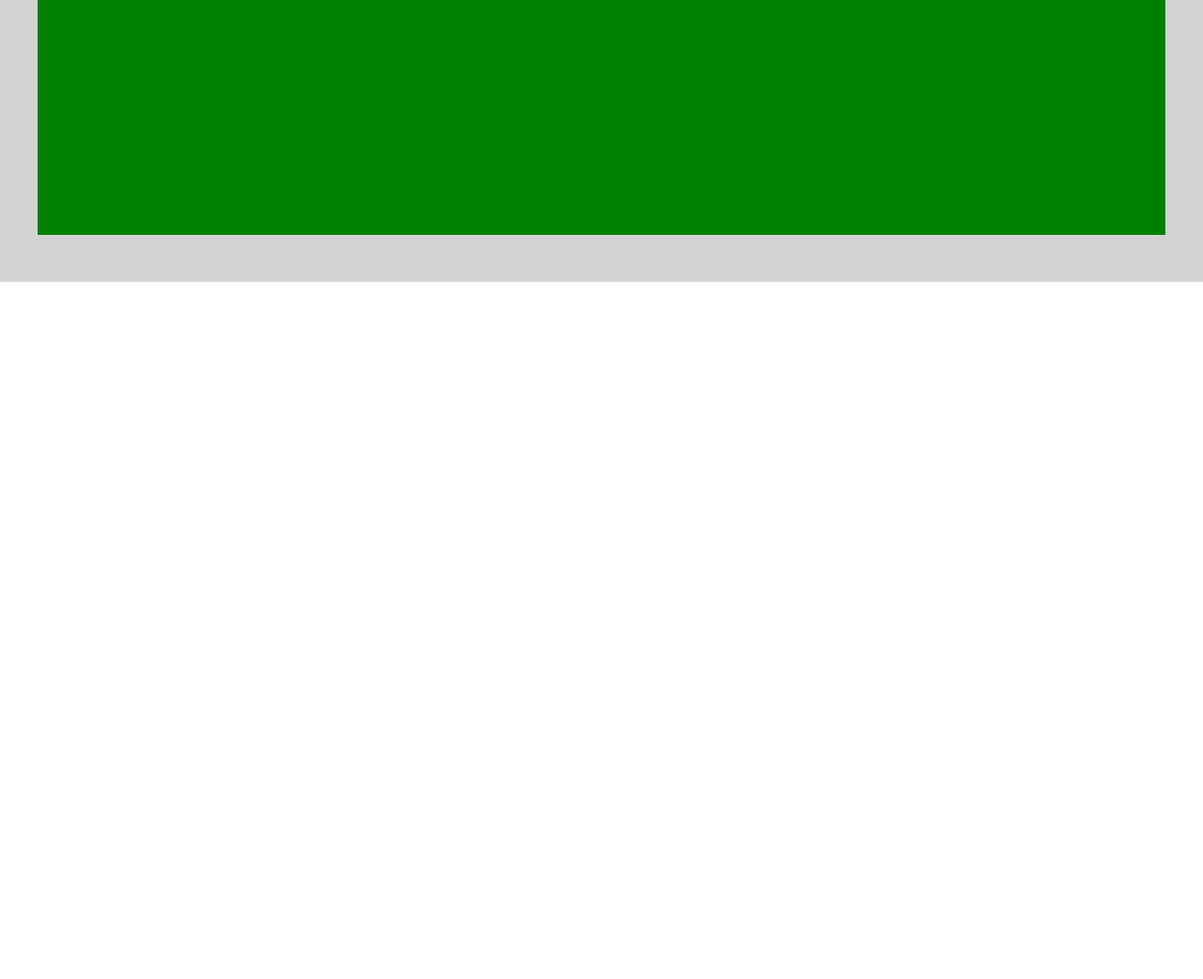
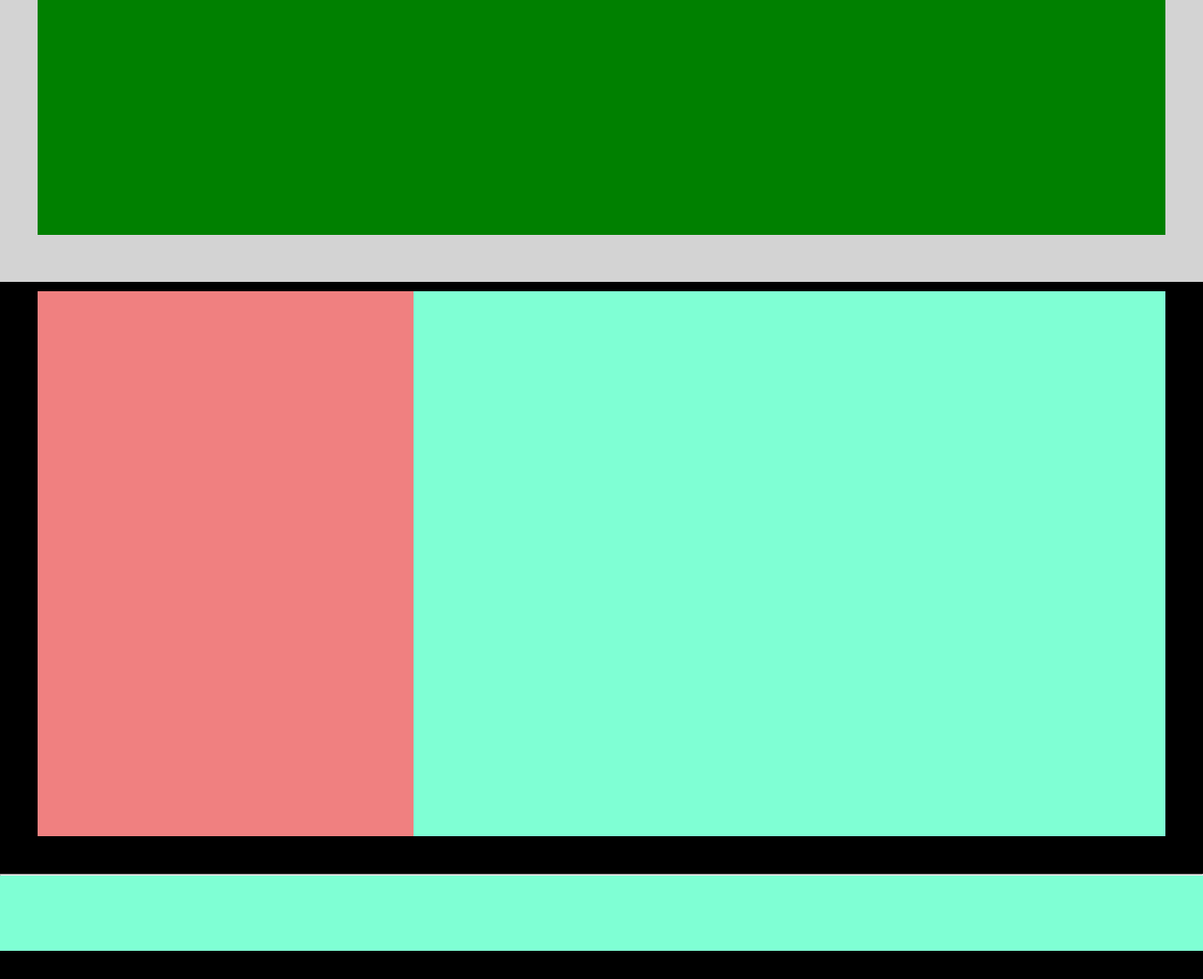
Before and after one commit to Valeria-Caramellino/htmlcss-struttura-discord, a plain HTML site: page index.html in a window 1280 px wide. Shown: the part 3080-4122 px from the top of the page at 94% size. Before the commit the page ends 3380 px from the top, so only its background shows below. Drawn offline with Linux system fonts and the light colour scheme.

```diff
--- a/css/style.css
+++ b/css/style.css
@@ -105,3 +105,29 @@ header{
     min-height: 1000px;
     background-color: lightgray;
 }
+.ColoreNero{
+    max-width: 1920px;
+    min-height: 630px;
+    background-color: black;
+}
+.Pink2{
+    background-color: lightcoral;
+    min-height: 580px;
+    width: calc(100% / 6 * 2);
+}
+.ColoreAcqua{
+    background-color: aquamarine;
+    min-height: 580px;
+    width: calc(100% / 6 * 4);
+}
+.ColoreNero2{
+    background-color: black;
+    min-height: 110px;
+    max-width: 1920px;
+}
+.ColoreAcqua1{
+    background-color: aquamarine;
+    min-height: 80px;
+    min-width: 1200px;
+    margin-bottom: 0;
+}
--- a/index.html
+++ b/index.html
@@ -59,12 +59,26 @@
             <div class="ColoreGrigio1 box">
                 <div class="ColoreVerde"></div>
         </section>
-        <section>
 
-        </section>
     </main>
     <footer>
+        <section>
+            <div class="ColoreNero">
+                <div class="dimensione box">
+                    <div class="Pink2"></div>
+                    <div class="ColoreAcqua"></div>
+                </div>
+            </div>
+        </section>
+        <hr>
+        <section>
+            <div class="ColoreNero2">
+                <div class="ColoreAcqua1 box2">
 
+                </div>
+
+            </div>
+        </section>
     </footer>
 
 </body>
```
